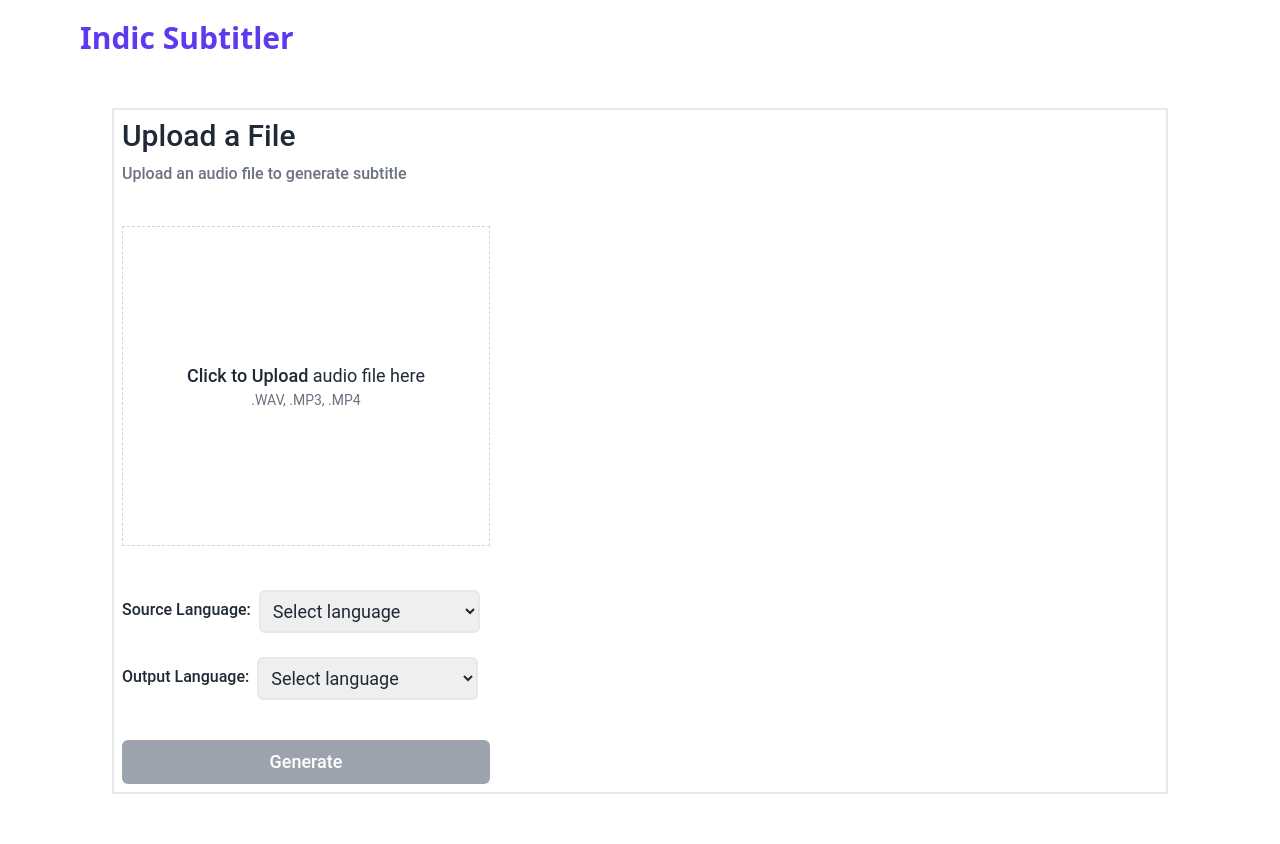
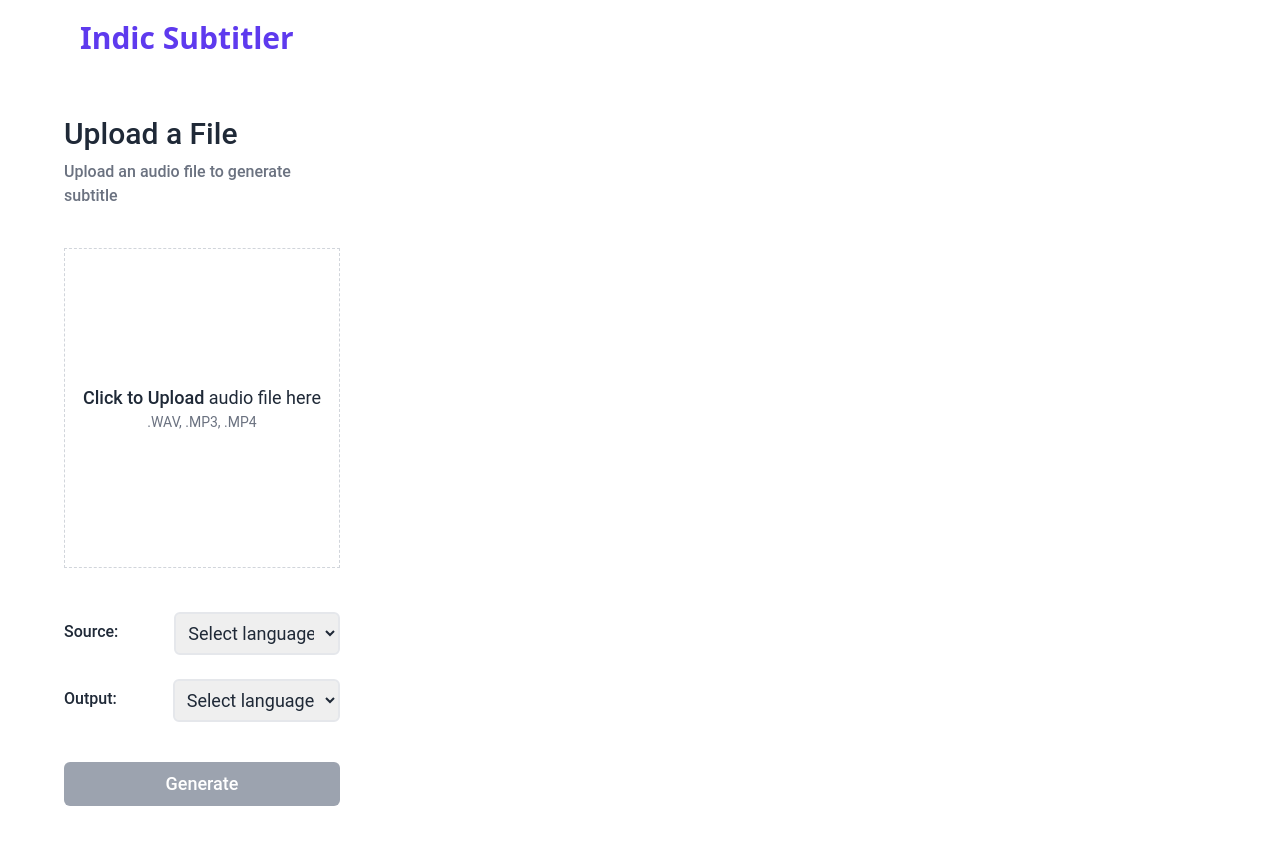
Before and after one commit to kurianbenoy/Indic-Subtitler, a Next.js app in the folder ui/: page /dashboard in a window 1280 px wide. Built offline with nearby package versions, Linux system fonts and the light colour scheme.

Commit message:
Style: Dashboard styling fix for different viewport

```diff
--- a/ui/src/components/Dropdown.js
+++ b/ui/src/components/Dropdown.js
@@ -4,13 +4,13 @@ export default function Dropdown({ label, options = [], onChange }) {
     onChange(value);
   };
   return (
-    <div className="flex flex-col lg:flex-row lg:items-center lg:gap-2 ">
+    <div className="flex flex-col xl:flex-row xl:items-center xl:gap-14 ">
       <label htmlFor="language-select" className="font-medium">
         {label}:
       </label>
       <select
         onChange={handleSelectChange}
-        className="mt-1 border-2 lg:w-[60%] text-lg px-2 py-2 rounded-md cursor-pointer focus-visible:outline-none focus-visible:ring focus-visible:ring-primary-300 transition-all transition-75"
+        className="mt-1 border-2 w-full  text-lg px-2 py-2 rounded-md cursor-pointer focus-visible:outline-none focus-visible:ring focus-visible:ring-primary-300 transition-all transition-75"
       >
         <option disabled selected>
           Select language
--- a/ui/src/pages/dashboard.js
+++ b/ui/src/pages/dashboard.js
@@ -47,8 +47,8 @@ export default function dashboard() {
   return (
     <>
       <Header />
-      <main className="mt-8 flex flex-col md:flex-row md:mb-8 border-2 lg:mx-28 mx-4 ">
-        <aside className="w-full md:w-[40%] lg:w-[30vw] flex flex-col space-y-10 p-2">
+      <main className="mt-8 flex flex-col md:flex-row md:mb-8 xl:mx-14 mx-4 gap-4">
+        <aside className="w-full md:w-[40%] lg:w-[25%] flex flex-col space-y-10 p-2">
           <div>
             <h2 className="text-3xl font-medium">Upload a File</h2>
             <p className="font-xl text-gray-500 font-medium mt-2">
@@ -64,12 +64,12 @@ export default function dashboard() {
           <div className="space-y-5">
             <Dropdown
               onChange={(item) => setSourceLanguage(item)}
-              label="Source Language"
+              label="Source"
               options={SOURCE_LANGUAGES}
             />
             <Dropdown
               onChange={(item) => setOutputLanguage(item)}
-              label="Output Language"
+              label="Output"
               options={SOURCE_LANGUAGES}
             />
           </div>
@@ -90,23 +90,18 @@ export default function dashboard() {
           </button>
         </aside>
         {transcribe ? (
-          <aside className="w-full mt-14 md:mt-0 md:border-l-2 ">
-            <div className="md:border-b-2 flex md:flex-row flex-col md:justify-end md:text-lg text-white gap-4 md:px-4 md:p-2 md:py-4">
-              {/* commented out for now because auto save feature is enabled   */}
-              {/* <button className="bg-[#16A34A] md:py-2 px-4 p-4 rounded-md flex gap-4 w-fit">
-                <IconDeviceFloppy />
-                Save Changes
-              </button> */}
+          <aside className="w-full lg:w-[75%] mt-14 md:mt-0 md:border-l-2 ">
+            <div className="flex md:flex-row flex-col md:justify-end md:text-lg text-white gap-4 md:px-4 md:p-2 md:py-4">
               <button
                 onClick={() => console.log(transcribe)}
-                className="bg-secondary-900 md:py-2 p-4 rounded-md flex gap-4 w-fit"
+                className="bg-secondary-900 p-2 rounded-md flex gap-4 w-fit"
               >
                 <IconDownload />
                 Download
               </button>
             </div>
             <div>
-              <div className="overflow-x-auto">
+              <div className="overflow-x-auto h-[680px]">
                 <table className="table text-lg">
                   <thead className="text-lg">
                     <tr>
@@ -114,31 +109,15 @@ export default function dashboard() {
                       <th>Text</th>
                     </tr>
                   </thead>
-                  <tbody>
+                  <tbody className="">
                     {transcribe?.map((element, index) => (
                       <tr key={index}>
                         <td>
-                          {/* <input
-                          type="text"
-                          value={element.time}
-                          onChange={(e) =>
-                            handleInputChange(index, e.target.value, "time")
-                          }
-                        /> */}
                           <p>
                             {element.start} - {element.end}
                           </p>
                         </td>
-
                         <td>
-                          {/* <input
-                            className="w-full"
-                            type="text"
-                            value={element.text}
-                            onChange={(e) =>
-                              handleInputChange(index, e.target.value, "text")
-                            }
-                          /> */}
                           <textarea
                             rows="4"
                             cols="50"
--- a/ui/tailwind.config.js
+++ b/ui/tailwind.config.js
@@ -11,9 +11,6 @@ module.exports = {
         "gradient-radial": "radial-gradient(var(--tw-gradient-stops))",
         "gradient-conic":
           "conic-gradient(from 180deg at 50% 50%, var(--tw-gradient-stops))",
-      },
-      screens: {
-        xl: "1200",
       },
       colors: {
         primary: {
```
